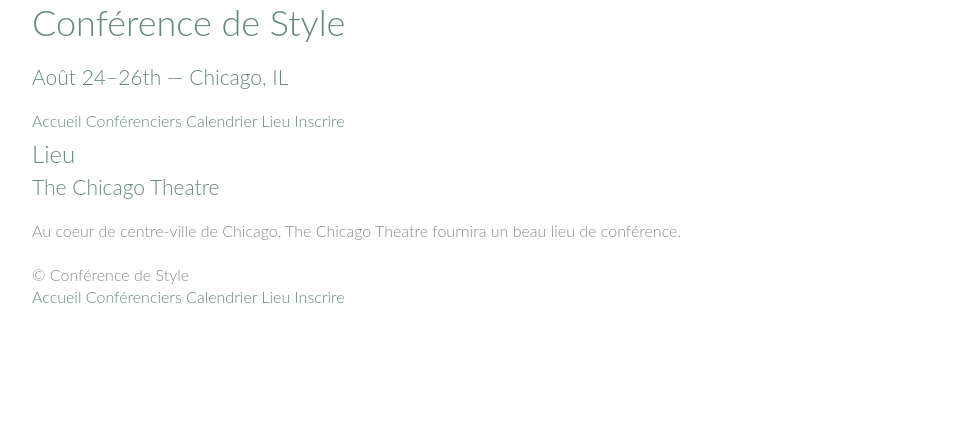
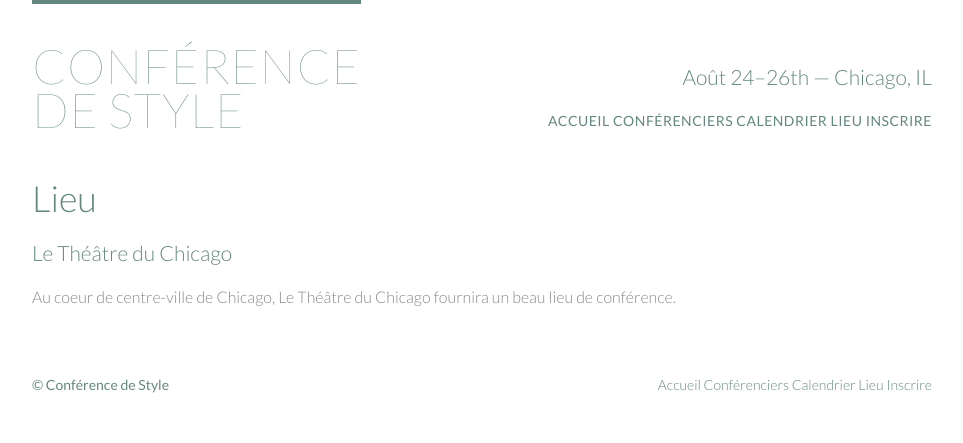
Before and after one commit to Joryal/shay-howe-html-css, a plain HTML site: page styles-conference/venue.html in a window 1280 px wide. Shown: the whole page, without its empty margins (158-1121 px from the left). Drawn offline with Linux system fonts and the light colour scheme.

Commit message:
Update venue.html

```diff
--- a/styles-conference/venue.html
+++ b/styles-conference/venue.html
@@ -4,14 +4,15 @@
         <meta charset="utf-8">
         <title>Lieu - Conférence de Style</title>
         <link rel="stylesheet" href="assets/stylesheets/main.css">
+        <link rel="stylesheet" href="http://fonts.googleapis.com/css?family=Lato:100,300,400">
     </head>
     <body>
-        <header class="container">
-            <h1>
-                <a href="index.html">Conférence de Style</a>
+        <header class="primary-header container group">
+            <h1 class="logo">
+                <a href="index.html">Conférence <br> de Style</a>
             </h1>
-            <h3>Août 24&ndash;26th &mdash; Chicago, IL</h3>
-            <nav>
+            <h3 class="tagline">Août 24&ndash;26th &mdash; Chicago, IL</h3>
+            <nav class="nav primary-nav">
                 <a href="index.html">Accueil</a>
                 <a href="speakers.html">Conférenciers</a>
                 <a href="calendrier.html">Calendrier</a>
@@ -19,18 +20,16 @@
                 <a href="register.html">Inscrire</a>
             </nav>
         </header>
-        <section class="container">
-            <section>
-                <a href="venue.html">
-                    <h2>Lieu</h2>
-                    <h3>The Chicago Theatre</h3>
-                </a>
-                <p>Au coeur de centre-ville de Chicago, The Chicago Theatre fournira un beau lieu de conférence.</p>
-            </section>
+        <section class="row-alt">
+            <div class="lead container">
+                    <h1>Lieu</h1>
+                    <h3>Le Théâtre du Chicago</h3>
+                <p>Au coeur de centre-ville de Chicago, Le Théâtre du Chicago fournira un beau lieu de conférence.</p>
+            </div>
         </section>
-        <footer class="container">
+        <footer class="primary-footer container group">
             <small>&copy; Conférence de Style</small>
-            <nav>
+            <nav class="nav">
                 <a href="index.html">Accueil</a>
                 <a href="speakers.html">Conférenciers</a>
                 <a href="calendrier.html">Calendrier</a>
```
